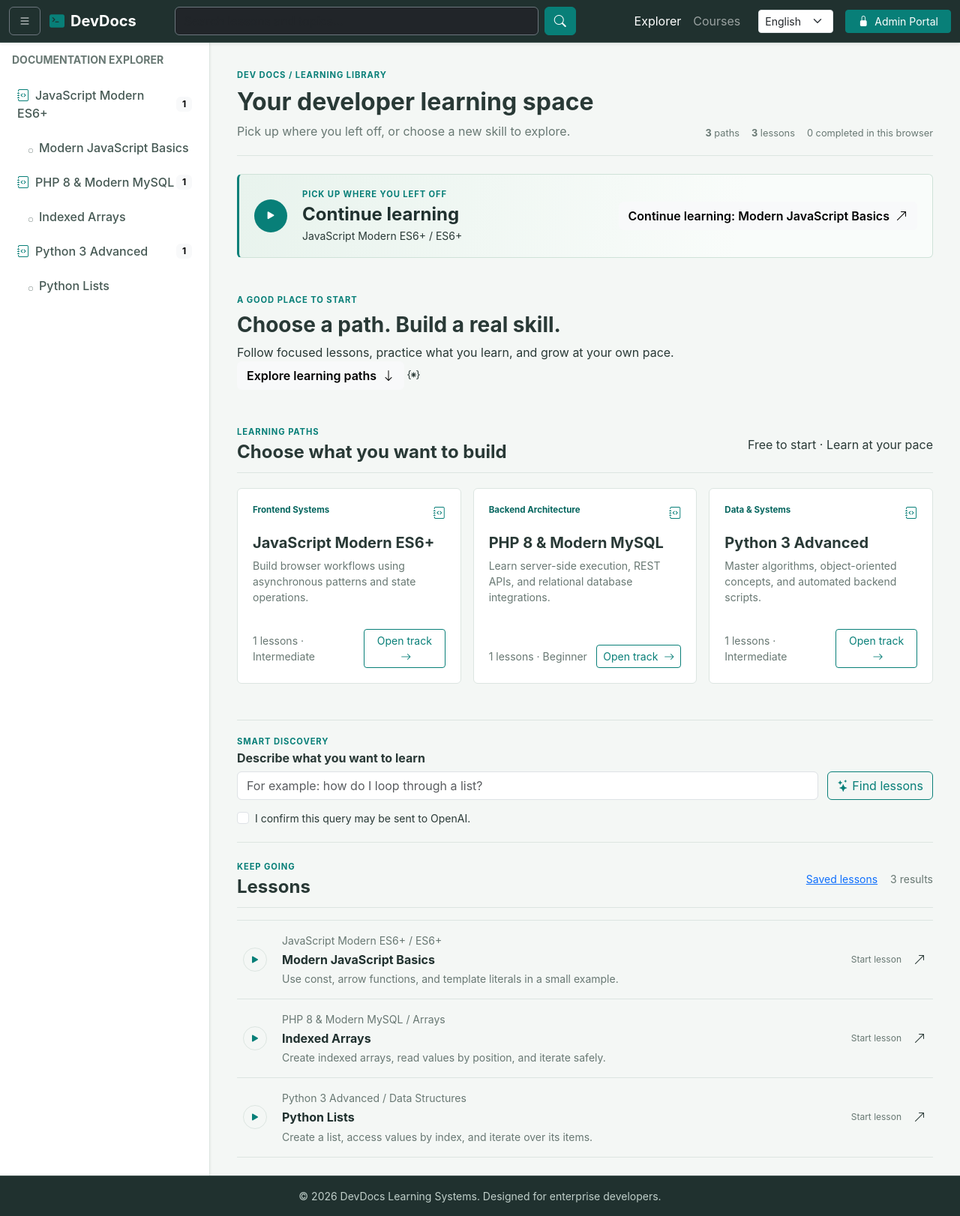
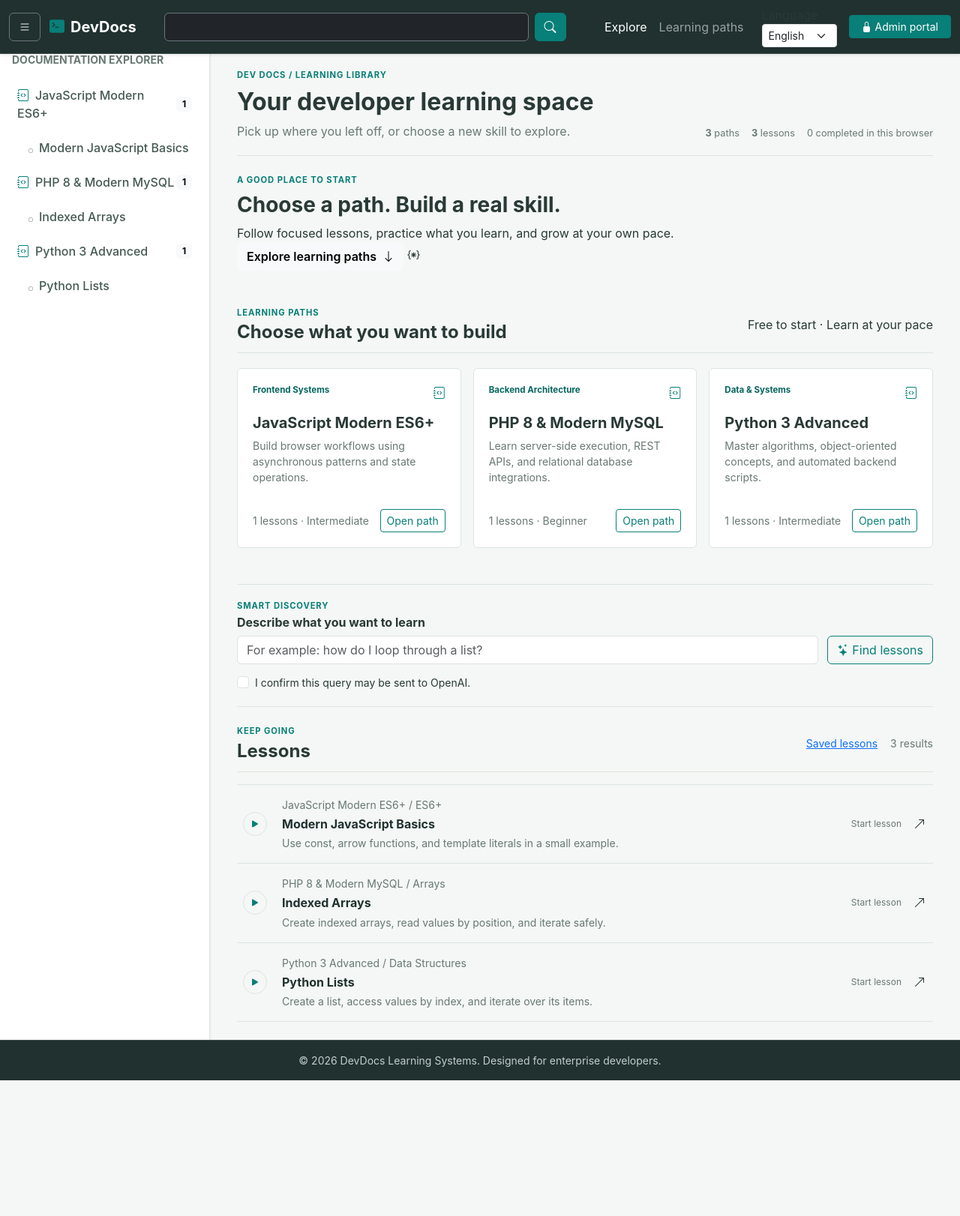
Before and after one commit to TaukirCodes/mytutorials, a PHP site: page / in a window 1280 px wide. Shown: the whole page at 75% size. After the commit the page ends 1441 px from the top, so only its background shows below. Run offline with PHP 8.4, Linux system fonts and the light colour scheme; data comes from the database, SQL or seed files in the repository.

Commit message:
Auto-sync: 2026-09-28 14:18:42

```diff
--- a/assets/index.js
+++ b/assets/index.js
@@ -9,6 +9,7 @@ let showSavedOnly = false;
 const translations = {
   en: {
     'nav.explorer': 'Explore', 'nav.courses': 'Learning paths', 'nav.admin': 'Admin portal',
+    'nav.language': 'Language', 'course.open': 'Open path',
     'home.kicker': 'DEV DOCS / LEARNING LIBRARY', 'home.title': 'Your developer learning space',
     'home.description': 'Pick up where you left off, or choose a new skill to explore.',
     'home.continue.kicker': 'PICK UP WHERE YOU LEFT OFF', 'home.continue.title': 'Continue learning',
@@ -27,6 +28,7 @@ const translations = {
   },
   hi: {
     'nav.explorer': 'सीखें', 'nav.courses': 'लर्निंग पाथ', 'nav.admin': 'एडमिन पोर्टल',
+    'nav.language': 'भाषा', 'course.open': 'पाथ खोलें',
     'home.kicker': 'DEV DOCS / लर्निंग लाइब्रेरी', 'home.title': 'आपकी डेवलपर लर्निंग स्पेस',
     'home.description': 'जहाँ छोड़ा था वहीं से शुरू करें, या कोई नई स्किल चुनें।',
     'home.continue.kicker': 'यहीं से आगे बढ़ें', 'home.continue.title': 'सीखना जारी रखें',
@@ -45,6 +47,7 @@ const translations = {
   },
   hinglish: {
     'nav.explorer': 'Explore karo', 'nav.courses': 'Learning paths', 'nav.admin': 'Admin portal',
+    'nav.language': 'Language', 'course.open': 'Path kholein',
     'home.kicker': 'DEV DOCS / LEARNING LIBRARY', 'home.title': 'Aapki developer learning space',
     'home.description': 'Jahan chhoda tha wahan se continue karein, ya nayi skill explore karein.',
     'home.continue.kicker': 'YAHIN SE AAGE BADHEIN', 'home.continue.title': 'Learning continue karein',
@@ -156,7 +159,8 @@ function refreshProgress() {
   const rows = Array.from(document.querySelectorAll('[data-lesson-row]'));
   const lastVisitedRow = rows.find((row) => row.dataset.lessonId === lastVisited);
   const nextRow = lastVisitedRow ?? rows.find((row) => !completed.includes(row.dataset.lessonId));
-  if (recommendation && recommendationLink && nextRow) {
+  const needsFirstPath = !lastVisited && completed.length === 0;
+  if (recommendation && recommendationLink && nextRow && !needsFirstPath) {
     recommendation.hidden = false;
     if (newLearner) newLearner.hidden = true;
     recommendationLink.href = nextRow.href;
@@ -167,12 +171,7 @@ function refreshProgress() {
     if (meta) meta.textContent = nextRow.querySelector('.lesson-row-copy > span:first-child')?.textContent ?? 'Picked for your next step.';
   } else if (recommendation) {
     recommendation.hidden = true;
-    if (newLearner) newLearner.hidden = true;
-  }
-  if (!nextRow && rows.length === 0 && newLearner) {
-    newLearner.hidden = false;
-  } else if (!lastVisited && completed.length === 0 && newLearner) {
-    newLearner.hidden = false;
+    if (newLearner) newLearner.hidden = !needsFirstPath;
   }
 
   const lessonId = document.querySelector('[data-progress-toggle]')?.dataset.lessonId;
--- a/index.php
+++ b/index.php
@@ -91,7 +91,7 @@ try {
           <div class="section-heading"><div><p class="eyebrow mb-1" data-i18n="home.paths.kicker">LEARNING PATHS</p><h2 class="h4 fw-bold mb-0" data-i18n="home.paths.title">Choose what you want to build</h2></div><span class="section-aside" data-i18n="home.paths.note">Free to start · Learn at your pace</span></div>
           <div class="row g-3 mt-1">
             <?php foreach ($courses as $course): ?>
-            <div class="col-md-6 col-xl-4"><article class="course-tile h-100"><div class="d-flex justify-content-between align-items-start gap-3"><span class="course-category"><?= e($course['category']) ?></span><i class="bi bi-journal-code text-primary" aria-hidden="true"></i></div><h3 class="h5 fw-bold mt-3 mb-2"><?= e($course['title']) ?></h3><p class="text-muted small flex-grow-1"><?= e($course['description']) ?></p><div class="d-flex justify-content-between align-items-center mt-3"><span class="small text-muted"><?= (int) $course['lesson_count'] ?> lessons · <?= e($course['level']) ?></span><a class="btn btn-outline-primary btn-sm" href="index.php?course=<?= e($course['slug']) ?>">Open track <i class="bi bi-arrow-right ms-1"></i></a></div></article></div>
+            <div class="col-md-6 col-xl-4"><article class="course-tile h-100"><div class="d-flex justify-content-between align-items-start gap-3"><span class="course-category"><?= e($course['category']) ?></span><i class="bi bi-journal-code text-primary" aria-hidden="true"></i></div><h3 class="h5 fw-bold mt-3 mb-2"><?= e($course['title']) ?></h3><p class="text-muted small flex-grow-1"><?= e($course['description']) ?></p><div class="d-flex justify-content-between align-items-center mt-3"><span class="small text-muted"><?= (int) $course['lesson_count'] ?> lessons · <?= e($course['level']) ?></span><a class="btn btn-outline-primary btn-sm" href="index.php?course=<?= e($course['slug']) ?>" data-i18n="course.open">Open path <i class="bi bi-arrow-right ms-1"></i></a></div></article></div>
             <?php endforeach; ?>
             <?php if ($courses === [] && $databaseError === ''): ?><p class="text-muted">No published courses are available yet.</p><?php endif; ?>
           </div>
--- a/topnav.php
+++ b/topnav.php
@@ -18,14 +18,15 @@
 
           <ul class="navbar-nav ms-auto align-items-center">
             <li class="nav-item">
-              <a class="nav-link active" href="index.php">Explorer</a>
+              <a class="nav-link active" href="index.php" data-i18n="nav.explorer">Explore</a>
             </li>
             <li class="nav-item me-3">
-              <a class="nav-link" href="index.php#courses">Courses</a>
+              <a class="nav-link" href="index.php#courses" data-i18n="nav.courses">Learning paths</a>
             </li>
             <li class="nav-item me-lg-3">
               <label class="visually-hidden" for="languagePicker">Interface language</label>
-              <select class="form-select form-select-sm language-picker" id="languagePicker" aria-label="Interface language">
+              <span class="language-picker-label" data-i18n="nav.language">Language</span>
+              <select class="form-select form-select-sm language-picker" id="languagePicker" data-language-picker aria-label="Interface language">
                 <option value="en">English</option>
                 <option value="hi">हिन्दी</option>
                 <option value="hinglish">Hinglish</option>
@@ -33,7 +34,7 @@
             </li>
             <li class="nav-item">
               <a class="btn btn-blue btn-sm rounded-1 px-3" href="admin/index.php">
-                <i class="bi bi-lock-fill me-1"></i> Admin Portal
+                <i class="bi bi-lock-fill me-1"></i><span data-i18n="nav.admin">Admin portal</span>
               </a>
             </li>
           </ul>
```
